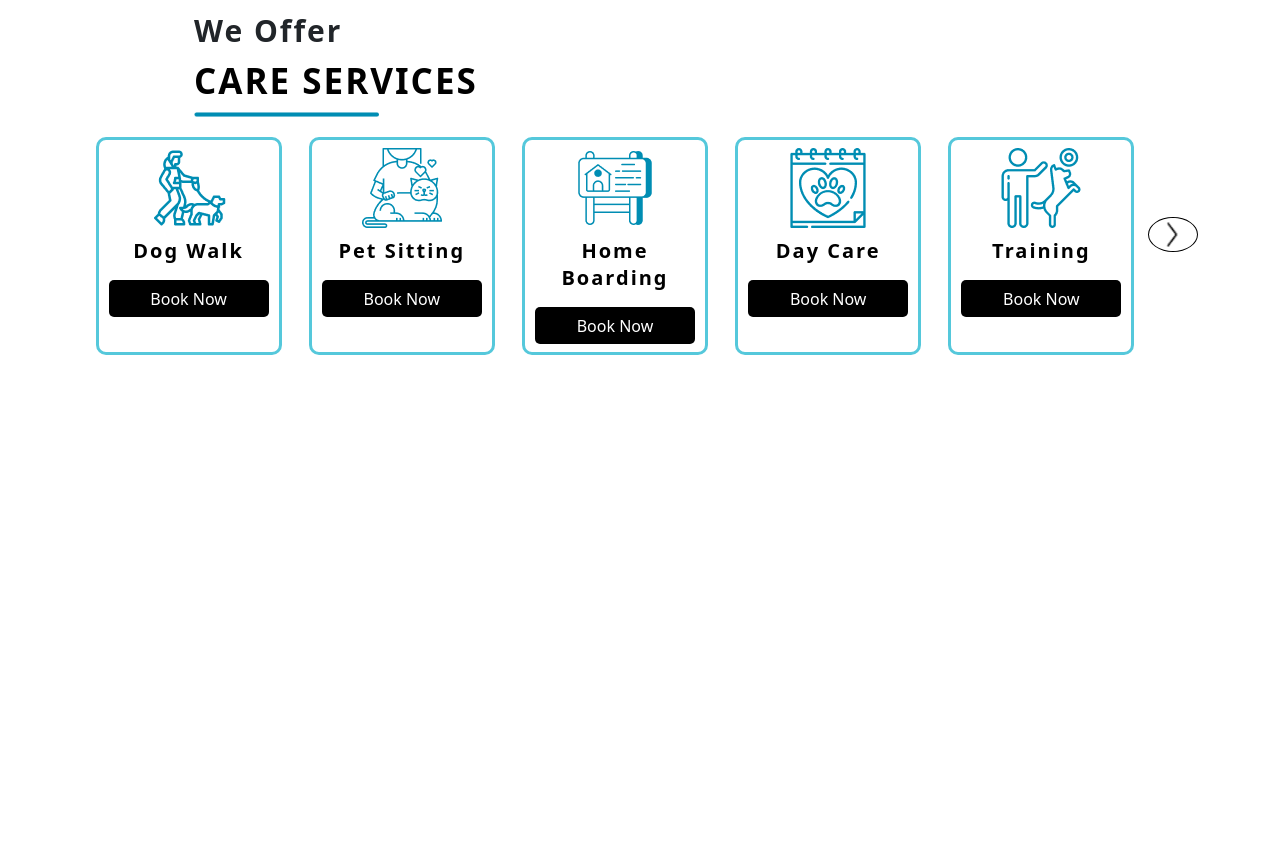
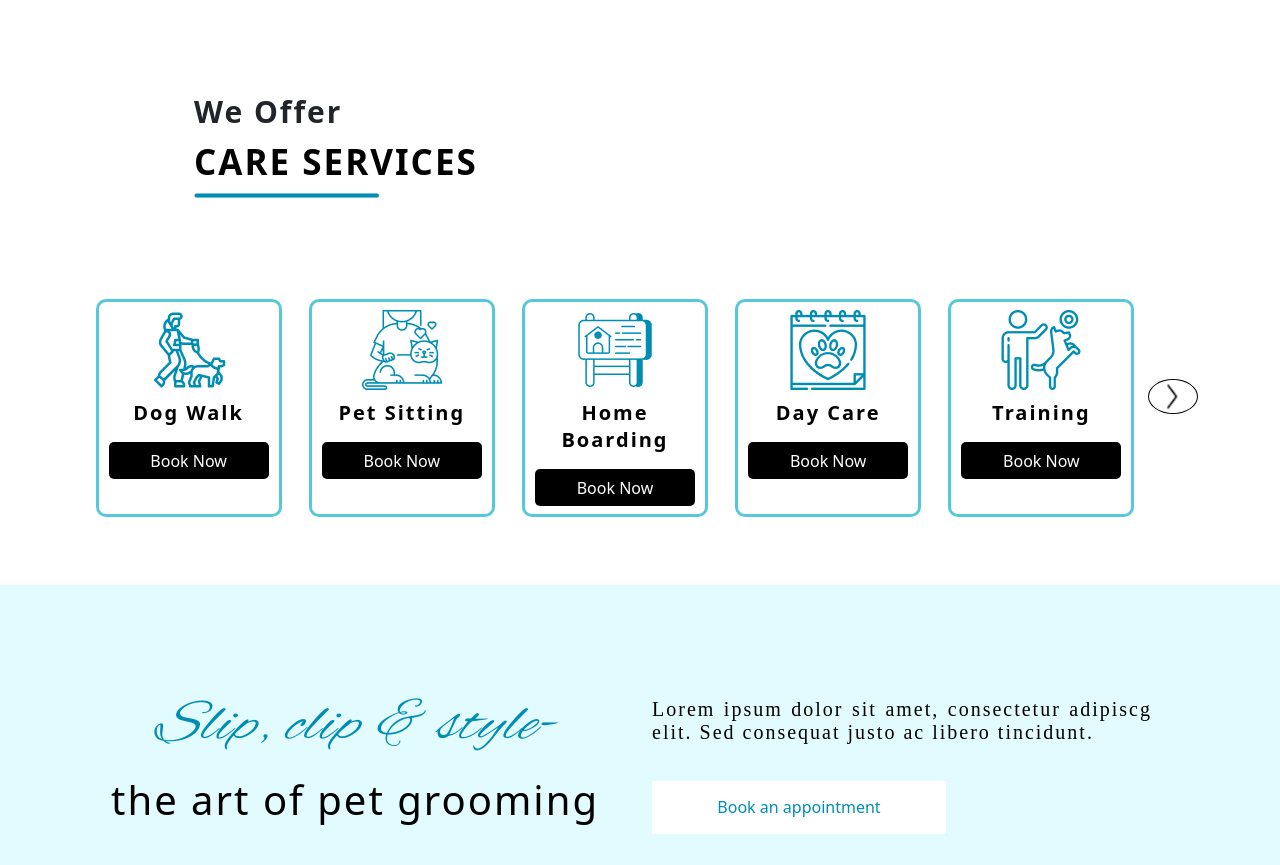
Before and after one commit to kanksha44/Petside, a React (Vite) app: page / in a window 1280 px wide. Shown: the part 740-1605 px from the top of the page. Before the commit the page ends 1163 px from the top, so only its background shows below. Built offline with nearby package versions, Linux system fonts and the light colour scheme.

Commit message:
"features":Banner added

```diff
--- a/src/Banner/Banner.jsx
+++ b/src/Banner/Banner.jsx
@@ -1,22 +1,24 @@
 const Banner = () => {
   return (
-    <div className="container-fluid banner">
-      <div className="row">
-        <div className="col banner1">
+    <section id="banner" className="banner">
+      <div className="container h-100">
+        <div className="row banner-row">
+          <div className="col-lg-6 banner1">
             <h5>
               <i>Slip, clip & style-</i>
             </h5>
             <p>the art of pet grooming</p>
           </div>
-        <div className="col d-flex flex-column">
+          <div className="col-lg-6 banner2">
             <span className="banner-text">
-            Lorem ipsum dolor sit amet, consectetur adipiscg elit. Sed consequat
-            justo ac libero tincidunt.
+              Lorem ipsum dolor sit amet, consectetur adipiscg elit. Sed
+              consequat justo ac libero tincidunt.
             </span>
             <button className="book-btn">Book an appointment</button>
           </div>
         </div>
       </div>
+    </section>
   );
 };
 
--- a/src/Routing/Routing.jsx
+++ b/src/Routing/Routing.jsx
@@ -1,6 +1,6 @@
 import Home from "../Home/Home";
 // import Advice from "../Advice/Advice";
-// import Banner from "../Banner/Banner";
+import Banner from "../Banner/Banner";
 // import Customers from "../Customers/Customers";
 // import Products from "../Products/Products";
 // import Promo from "../Promo/Promo";
@@ -14,8 +14,8 @@ function Routing() {
       <div>
         <Home />
         <Slider />
-        {/* <Banner />
-        <Advice />
+        <Banner />
+        {/*<Advice />
         <Products />
         <Promo />
         <Read />
--- a/src/index.css
+++ b/src/index.css
@@ -1,3 +1,5 @@
+@import url("https://fonts.googleapis.com/css2?family=Alex+Brush&display=swap");
+
 /*---- navbar css---- */
 .logo-img {
   width: 130.052px !important;
@@ -108,6 +110,77 @@ nav ul li a {
   display: none;
 }
 /*---- services css---- */
+
+/*---- Banner css---- */
+
+.banner {
+  width: auto;
+  height: 280px;
+  flex-shrink: 0;
+  background: #e2fbff;
+}
+.banner-row {
+  display: flex;
+  align-items: center !important;
+  justify-content: center;
+  height: 100%;
+}
+.list-menu {
+  margin-left: 100px;
+}
+.list-menu ul {
+  width: 600px;
+}
+
+.banner1 h5 {
+  color: #008db3;
+  text-align: center;
+  font-family: "Alex Brush", cursive;
+  font-size: 60px;
+  font-style: normal;
+  font-weight: 200 !important;
+  line-height: normal;
+  letter-spacing: 2px;
+}
+.row {
+  padding-top: 81px !important;
+}
+
+.banner1 p {
+  color: #000;
+  text-align: center;
+  /* font-family: Montserrat; */
+  font-size: 40px;
+  font-weight: 300;
+  line-height: normal;
+  letter-spacing: 2px;
+}
+.banner-text {
+  color: #000;
+  text-align: justify;
+  font-family: Montserrat;
+  font-size: 20px;
+  font-style: normal;
+  font-weight: 500;
+  line-height: normal;
+  letter-spacing: 2px;
+  margin-bottom: 37px;
+  width: 500px;
+}
+.banner2 {
+  display: flex;
+  flex-direction: column;
+}
+.book-btn {
+  color: #008eb4;
+
+  width: 294px;
+  height: 53px;
+  border-radius: "5px";
+  background-color: #fff;
+  border: none;
+}
+/*---- Banner css---- */
 
 /*
 .list-menu {
@@ -253,8 +326,18 @@ nav ul li a {
   .homePage {
     height: 1000px;
   }
+
   #slider > div > div {
     margin-left: 0px;
+  }
+  .banner2 {
+    justify-content: center;
+    align-items: center;
+  }
+}
+@media screen and (max-width: 576px) {
+  .banner-text {
+    width: auto;
   }
 }
 @media screen and (max-width: 1200px) {
@@ -275,6 +358,13 @@ nav ul li a {
   .services-card {
     margin-bottom: 10px;
   }
+  .banner {
+    height: 650px;
+  }
+  .banner2 {
+    justify-content: center;
+    align-items: center;
+  }
 }
 @media screen and (max-width: 1400px) {
   .logo-img {
```
Also changed, not shown: src/HomePage/HomePage.jsx (+0 -18 lines). Lines whose indentation alone changed are shown as unchanged.
